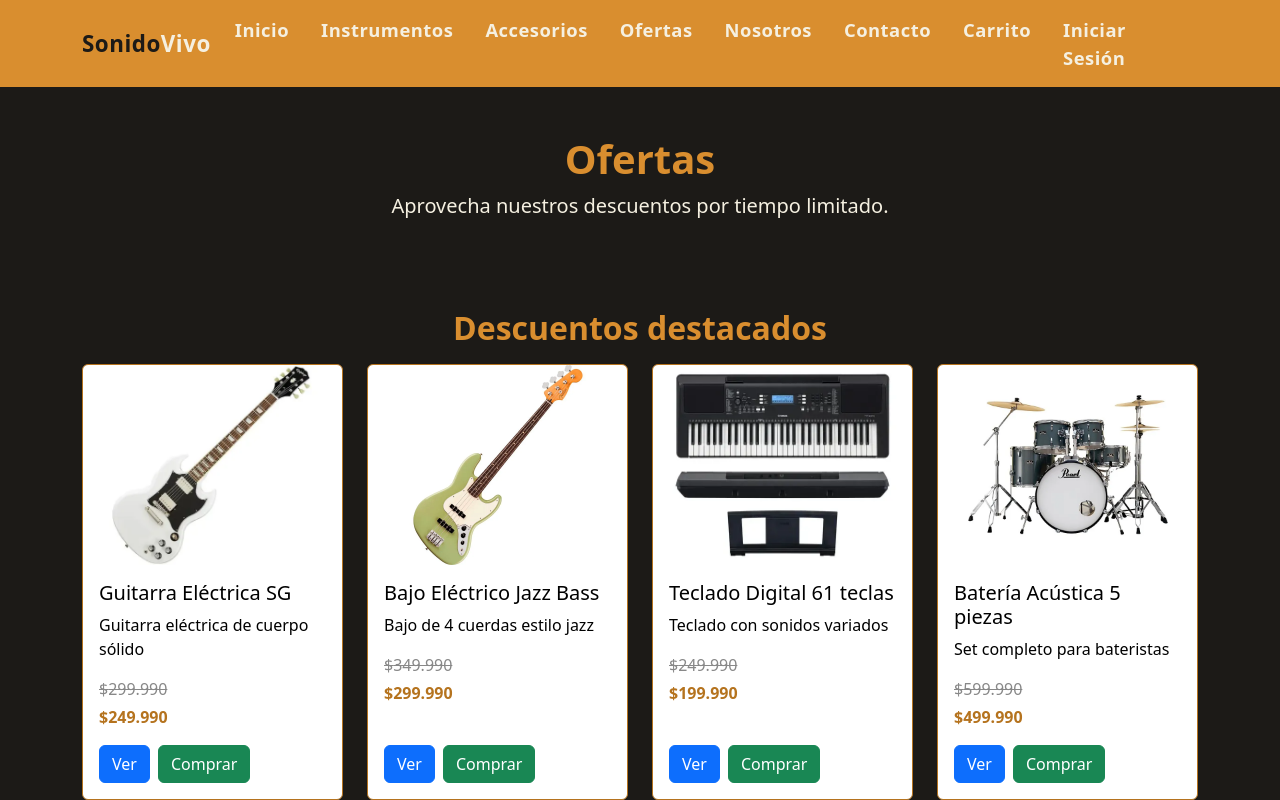
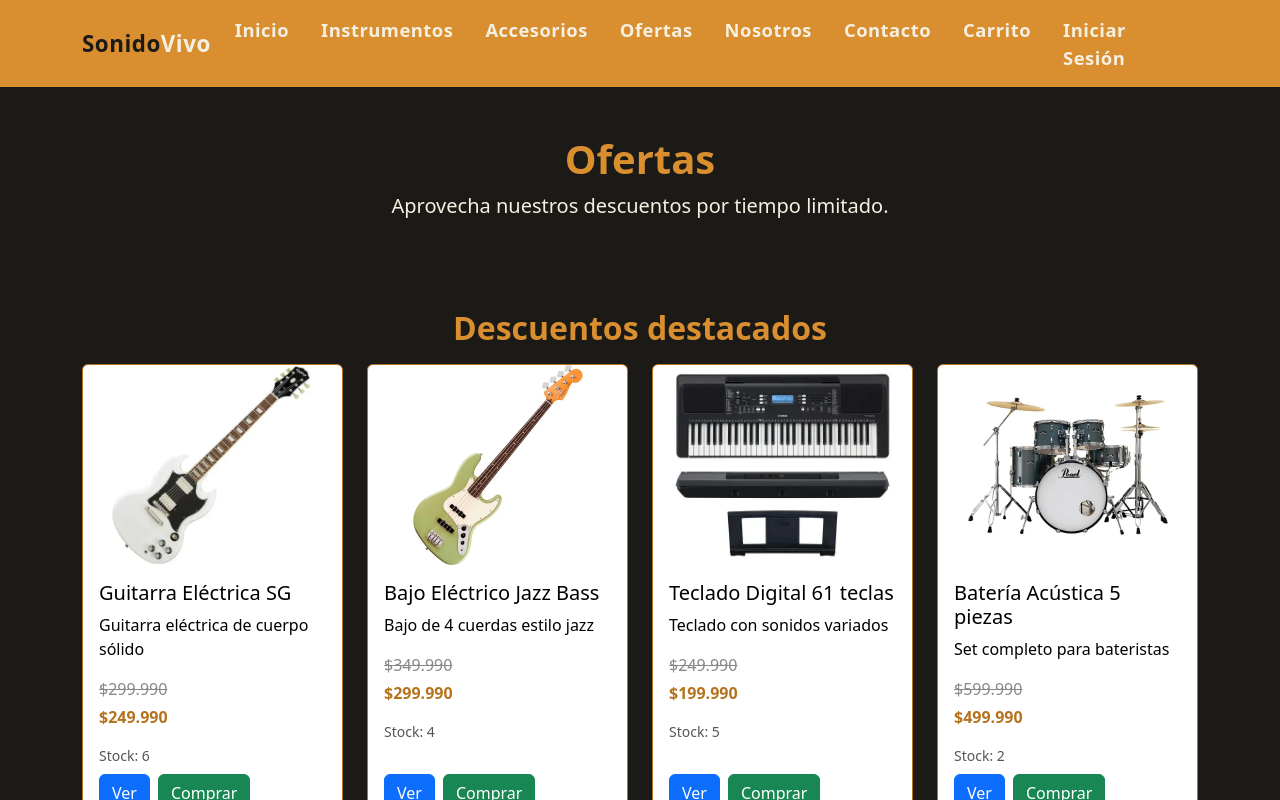
Before and after one commit to Reikan2119/React-SonidoVivo, a React (Vite) app: page /ofertas in a window 1280 px wide. Shown: the top 800 px of the page. Built offline with nearby package versions, Linux system fonts and the light colour scheme.

Commit message:
Agregar control de stock en ofertas

```diff
--- a/src/componentes/moleculas/CardOferta.tsx
+++ b/src/componentes/moleculas/CardOferta.tsx
@@ -1,5 +1,5 @@
 import Boton from "../atomos/Boton";
-import { addToCarrito } from "../../utils/carrito";
+import { addToCarrito, getCarrito } from "../../utils/carrito";
 
 interface CardOfertaProps {
   id: number;
@@ -8,9 +8,10 @@ interface CardOfertaProps {
   precio: number;
   precioAnterior: number;
   imagen: string;
+  stock?: number;
 }
 
-function CardOferta({ id, titulo, descripcion, precio, precioAnterior, imagen }: CardOfertaProps) {
+function CardOferta({ id, titulo, descripcion, precio, precioAnterior, imagen, stock = 0 }: CardOfertaProps) {
   return (
     <div className="card" style={{ width: "100%", maxWidth: "21rem", backgroundColor: "#ffffff", border: "1px solid #b5731e", color: "#000000" }}>
       <img src={imagen} className="card-img-top" alt={titulo} style={{ height: "200px", objectFit: "contain" }} />
@@ -23,13 +24,24 @@ function CardOferta({ id, titulo, descripcion, precio, precioAnterior, imagen }:
         <p className="card-test" style={{ color: "#b5731e", fontWeight: "bold" }}>
           ${precio.toLocaleString("es-CL")}
         </p>
+        <p className="mb-2 small" style={{ color: "#555" }}>
+          Stock: {stock}
+        </p>
         <div className="mt-auto d-flex gap-2">
           <Boton id={id} />
           <button
             className="btn btn-success"
-            onClick={() => addToCarrito({ id, titulo, precio, imagen })}
+            disabled={stock <= 0}
+            onClick={() => {
+              const actual = getCarrito().find((i) => i.id === id)?.cantidad || 0;
+              if (actual >= stock) {
+                alert("No puedes agregar más, stock insuficiente.");
+                return;
+              }
+              addToCarrito({ id, titulo, precio, imagen });
+            }}
           >
-            Comprar
+            {stock <= 0 ? "Sin stock" : "Comprar"}
           </button>
         </div>
       </div>
--- a/src/componentes/paginas/paginaOfertas.tsx
+++ b/src/componentes/paginas/paginaOfertas.tsx
@@ -3,11 +3,11 @@ import CardOferta from "../moleculas/CardOferta";
 const img = (name: string) => encodeURI(`/img/Instrumentos/${name}`);
 
 const ofertas = [
-  { id: 104, titulo: "Guitarra Eléctrica SG", descripcion: "Guitarra eléctrica de cuerpo sólido", precio: 249990, precioAnterior: 299990, imagen: img("Guitarra_Eléctrica_SG.webp") },
-  { id: 201, titulo: "Bajo Eléctrico Jazz Bass", descripcion: "Bajo de 4 cuerdas estilo jazz", precio: 299990, precioAnterior: 349990, imagen: img("BajoEléctricoJazzBass.webp") },
-  { id: 402, titulo: "Teclado Digital 61 teclas", descripcion: "Teclado con sonidos variados", precio: 199990, precioAnterior: 249990, imagen: img("TecladoDigital61teclas.webp") },
-  { id: 301, titulo: "Batería Acústica 5 piezas", descripcion: "Set completo para bateristas", precio: 499990, precioAnterior: 599990, imagen: img("BateríaAcústica5piezas.webp") },
-  { id: 501, titulo: "Afinador de Clip", descripcion: "Afinador cromático de clip", precio: 9990, precioAnterior: 14990, imagen: img("AfinadordeClip.webp") },
+  { id: 104, titulo: "Guitarra Eléctrica SG", descripcion: "Guitarra eléctrica de cuerpo sólido", precio: 249990, precioAnterior: 299990, stock: 6, imagen: img("Guitarra_Eléctrica_SG.webp") },
+  { id: 201, titulo: "Bajo Eléctrico Jazz Bass", descripcion: "Bajo de 4 cuerdas estilo jazz", precio: 299990, precioAnterior: 349990, stock: 4, imagen: img("BajoEléctricoJazzBass.webp") },
+  { id: 402, titulo: "Teclado Digital 61 teclas", descripcion: "Teclado con sonidos variados", precio: 199990, precioAnterior: 249990, stock: 5, imagen: img("TecladoDigital61teclas.webp") },
+  { id: 301, titulo: "Batería Acústica 5 piezas", descripcion: "Set completo para bateristas", precio: 499990, precioAnterior: 599990, stock: 2, imagen: img("BateríaAcústica5piezas.webp") },
+  { id: 501, titulo: "Afinador de Clip", descripcion: "Afinador cromático de clip", precio: 9990, precioAnterior: 14990, stock: 10, imagen: img("AfinadordeClip.webp") },
 ];
 
 function Ofertas() {
```
